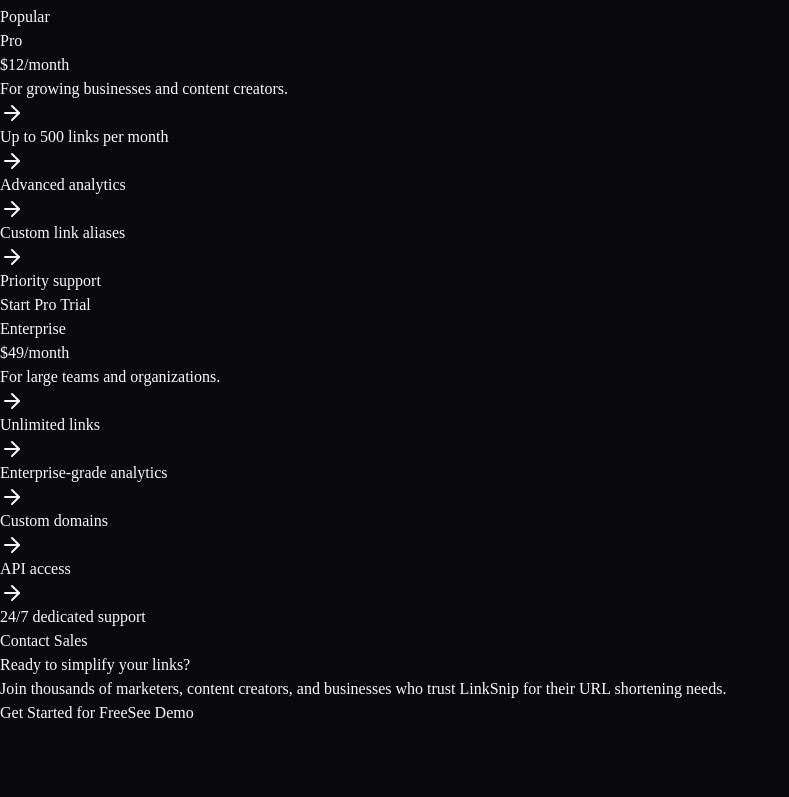
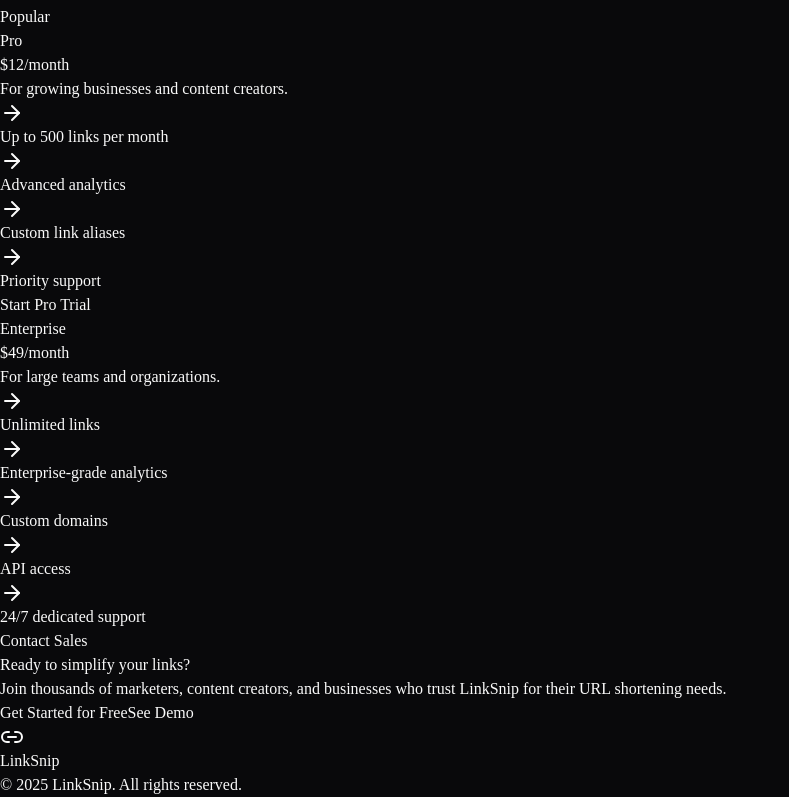
Before and after one commit to AdrianGerman/short-urls, a React (Vite) app in the folder frontend/: page / in a window 1280 px wide. Shown: the part 763-1560 px from the top of the page, without its empty margins (0-789 px from the left). Before the commit the page ends 1488 px from the top, so only its background shows below. Built offline with nearby package versions, Linux system fonts and the light colour scheme.

Commit message:
Footer component

```diff
--- a/frontend/src/App.jsx
+++ b/frontend/src/App.jsx
@@ -1,5 +1,6 @@
 import { CTASection } from "./components/CTASection"
 import { FeaturesSection } from "./components/FeaturesSection"
+import { Footer } from "./components/Footer"
 import { Header } from "./components/Header"
 import { HeroSection } from "./components/HeroSection"
 import { PricingSection } from "./components/PricingSection"
@@ -13,6 +14,7 @@
         <FeaturesSection />
         <PricingSection />
         <CTASection />
+        <Footer />
       </main>
     </div>
   )
--- /dev/null
+++ b/frontend/src/components/Footer.jsx
@@ -0,0 +1,20 @@
+import { Link2 } from "lucide-react"
+
+export const Footer = () => {
+  return (
+    <footer className="bg-muted/50 py-12 border-t border-border">
+      <div className="container mx-auto px-4">
+        <div className="grid grid-cols-2 md:grid-cols-4 gap-8 mb-12"></div>
+        <div className="flex flex-col md:flex-row items-center justify-between pt-8 border-t border-border">
+          <div className="flex items-center gap-2 mb-4 md:mb-0">
+            <Link2 className="h-5 w-5 text-primary" />
+            <span className="font-bold">LinkSnip</span>
+          </div>
+          <p className="text-sm text-muted-foreground">
+            © {new Date().getFullYear()} LinkSnip. All rights reserved.
+          </p>
+        </div>
+      </div>
+    </footer>
+  )
+}
```
